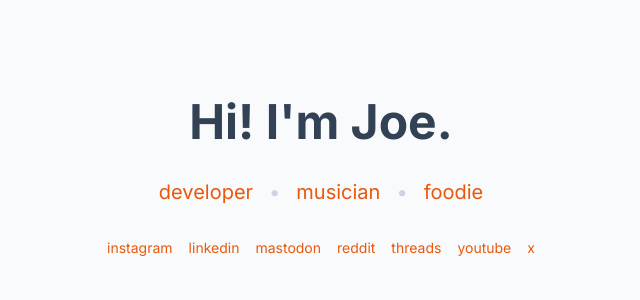
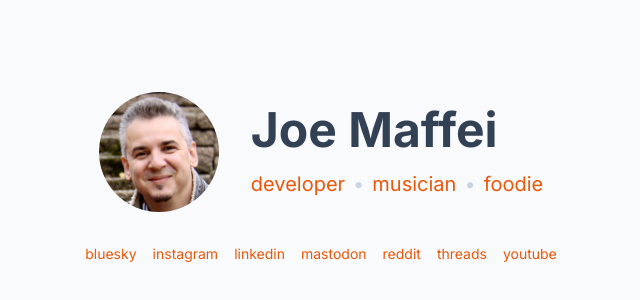
Before and after one commit to joemaffei/joemaffei-com, a Next.js app: page / in a window 1280 px wide. Shown: the part 222-522 px from the top of the page, without its empty margins (319-959 px from the left). Built offline with nearby package versions, Linux system fonts and the light colour scheme.

Commit message:
remove twitter link, add bluesky; add photo

```diff
--- a/src/app/page.tsx
+++ b/src/app/page.tsx
@@ -1,27 +1,41 @@
+import Image from "next/image";
 import Link from "next/link";
 
 export default async function Home() {
+  const avatarSize = 120;
+
   return (
     <main className="w-screen h-screen grid place-items-center">
       <div className="flex flex-col items-center gap-y-8">
+        <div className="flex space-x-8 items-center">
+          <Image
+            className="rounded-full"
+            src="/joe-maffei.png"
+            alt=""
+            width={avatarSize}
+            height={avatarSize}
+          />
+          <div className="flex flex-col space-y-4">
             <h1 className="text-5xl font-bold text-slate-700 dark:text-slate-200">
-          Hi! I&apos;m Joe.
+              Joe Maffei
             </h1>
-        <nav className="flex gap-x-4 text-xl">
+            <nav className="flex gap-x-2 text-xl">
               <a href="https://joemaffei.dev">developer</a>
               <span className="text-slate-300 dark:text-slate-500">&bull;</span>
               <Link href="/music">musician</Link>
               <span className="text-slate-300 dark:text-slate-500">&bull;</span>
               <a href="https://www.instagram.com/joemaffei">foodie</a>
             </nav>
+          </div>
+        </div>
         <address className="not-italic flex gap-x-4 text-sm">
+          <a href="https://bsky.app/profile/joemaffei.dev">bluesky</a>
           <a href="https://instagram.com/joemaffei">instagram</a>
           <a href="https://linkedin.com/in/joemaffei">linkedin</a>
           <a href="https://mastodon.online/@joemaffei">mastodon</a>
           <a href="https://reddit.com/user/joemaffei">reddit</a>
           <a href="https://threads.net/@joemaffei">threads</a>
           <a href="https://youtube.com/@joemaffei">youtube</a>
-          <a href="https://x.com/joemaffei">x</a>
         </address>
       </div>
     </main>
```
Also changed, not shown: cspell.json (+6 -1 lines), public/joe-maffei.png (added). Lines whose indentation alone changed are shown as unchanged.
